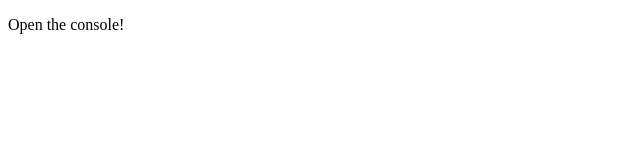
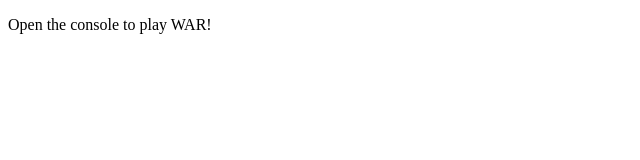
Before and after one commit to bryan-emerson/bryan-emerson.github.io, a plain HTML site: page index.html in a window 1280 px wide. Shown: the whole page, without its empty margins (0-640 px from the left). Drawn offline with Linux system fonts and the light colour scheme.

```diff
--- a/index.html
+++ b/index.html
@@ -7,7 +7,7 @@
   <title>Game of War</title>
 </head>
 <body>
-  <p>Open the console!</p>
+  <p>Open the console to play WAR!</p>
   <script src="./script.js"></script>
 </body>
 </html>
```
Also changed, not shown: 1 other file.
